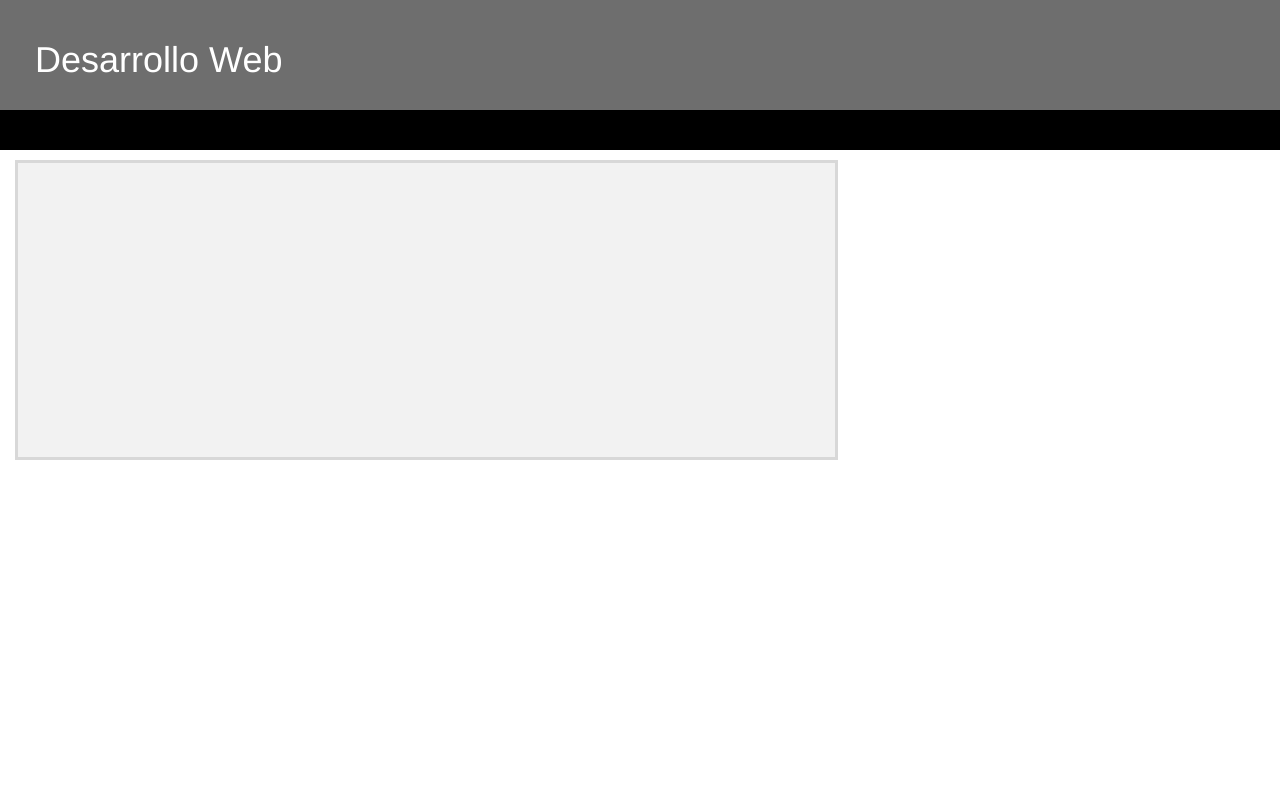
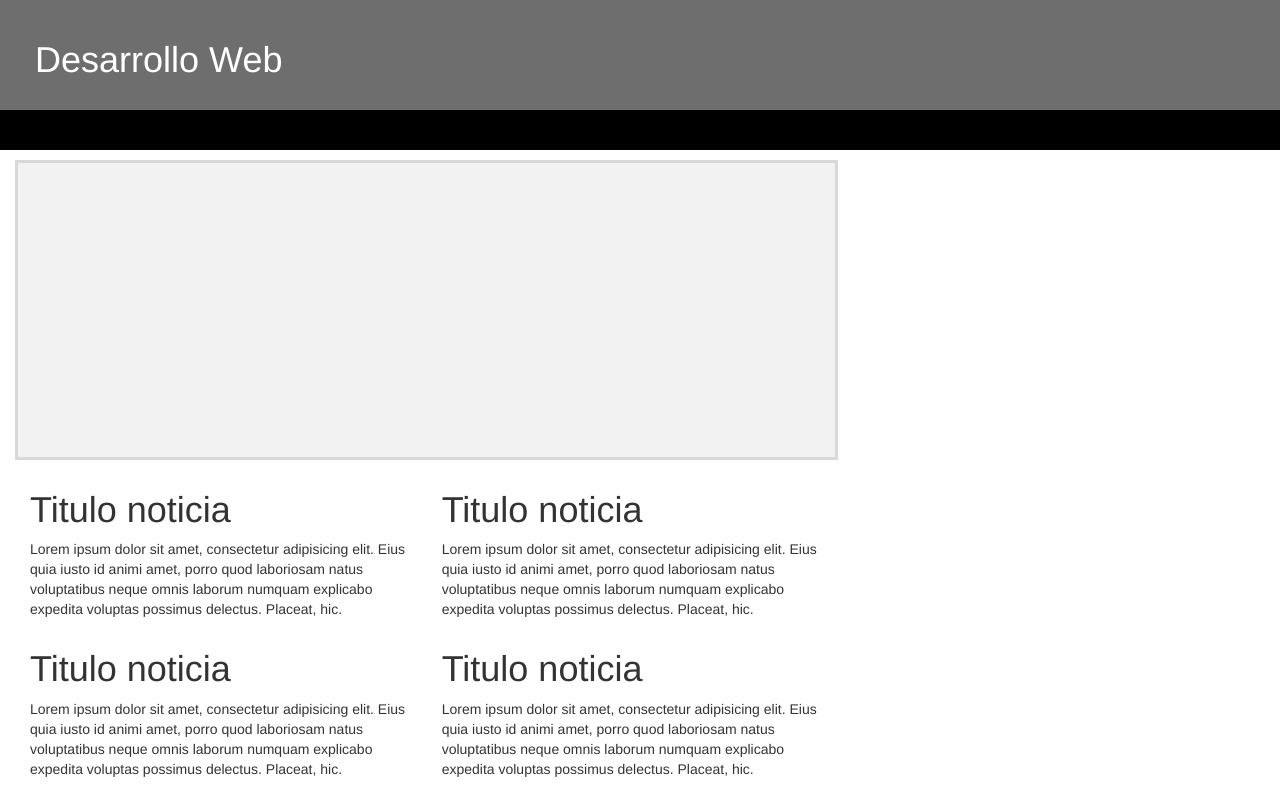
Before and after one commit to javiersantibanez/Tarea3_bootstrap, a plain HTML site: page index.html in a window 1280 px wide. Drawn offline with Linux system fonts and the light colour scheme.

Commit message:
Seccion Noticias

```diff
--- a/index.html
+++ b/index.html
@@ -45,6 +45,24 @@
 		<div class="row">
 			<div class="col-xs-12 col-lg-8">
 				<div class="col-xs-12 cuadroCentral"></div>
+
+				<div class="col-xs-12 col-md-6 col-lg-6">
+					<h1>Titulo noticia</h1>
+					<p>Lorem ipsum dolor sit amet, consectetur adipisicing elit. Eius quia iusto id animi amet, porro quod laboriosam natus voluptatibus neque omnis laborum numquam explicabo expedita voluptas possimus delectus. Placeat, hic.</p>
+				</div>
+				<div class="col-xs-12 col-md-6 col-lg-6">
+					<h1>Titulo noticia</h1>
+					<p>Lorem ipsum dolor sit amet, consectetur adipisicing elit. Eius quia iusto id animi amet, porro quod laboriosam natus voluptatibus neque omnis laborum numquam explicabo expedita voluptas possimus delectus. Placeat, hic.</p>
+				</div>
+				<div class="col-xs-12 col-md-6 col-lg-6">
+					<h1>Titulo noticia</h1>
+					<p>Lorem ipsum dolor sit amet, consectetur adipisicing elit. Eius quia iusto id animi amet, porro quod laboriosam natus voluptatibus neque omnis laborum numquam explicabo expedita voluptas possimus delectus. Placeat, hic.</p>
+				</div>
+				<div class="col-xs-12 col-md-6 col-lg-6">
+					<h1>Titulo noticia</h1>
+					<p>Lorem ipsum dolor sit amet, consectetur adipisicing elit. Eius quia iusto id animi amet, porro quod laboriosam natus voluptatibus neque omnis laborum numquam explicabo expedita voluptas possimus delectus. Placeat, hic.</p>
+				</div>
+
 			</div>
 		</div>
 
```
